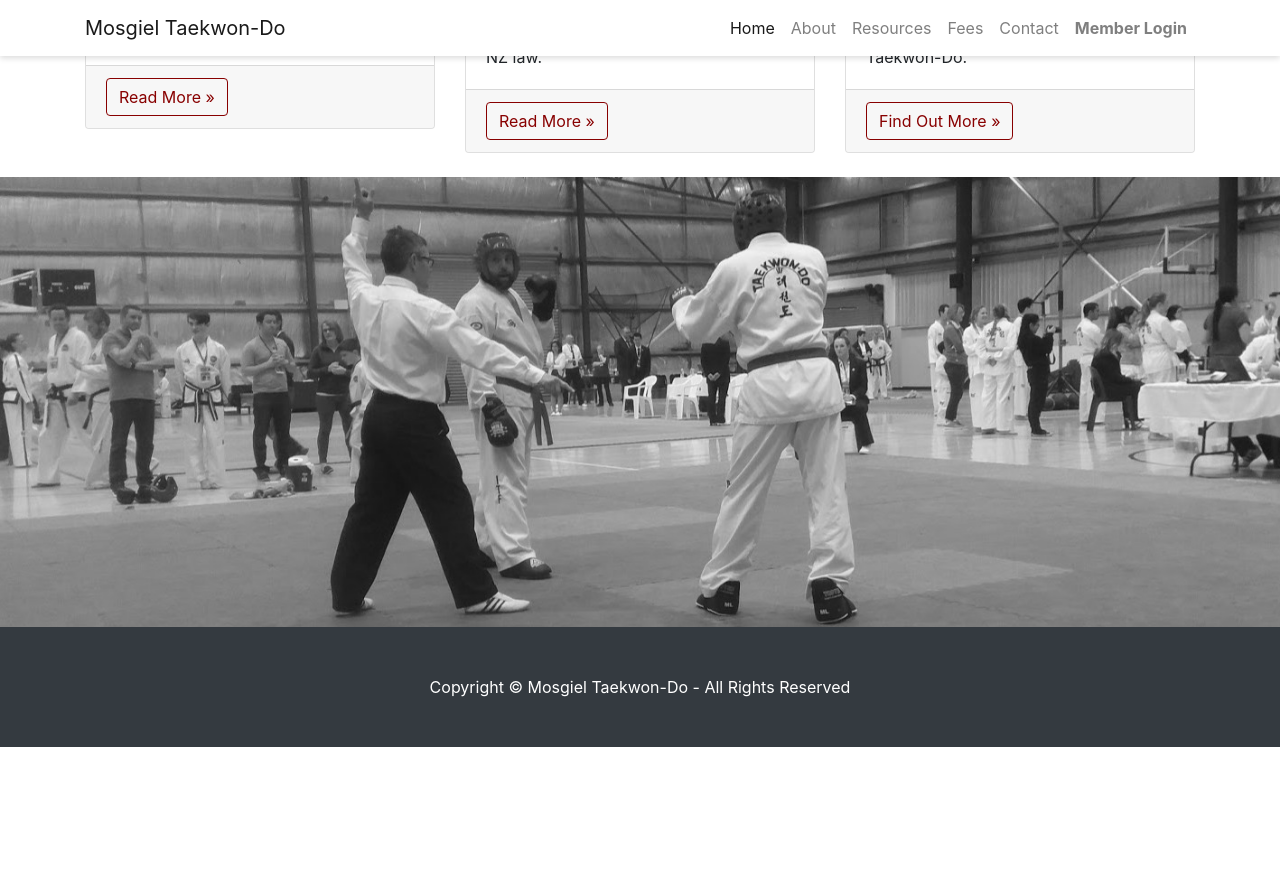
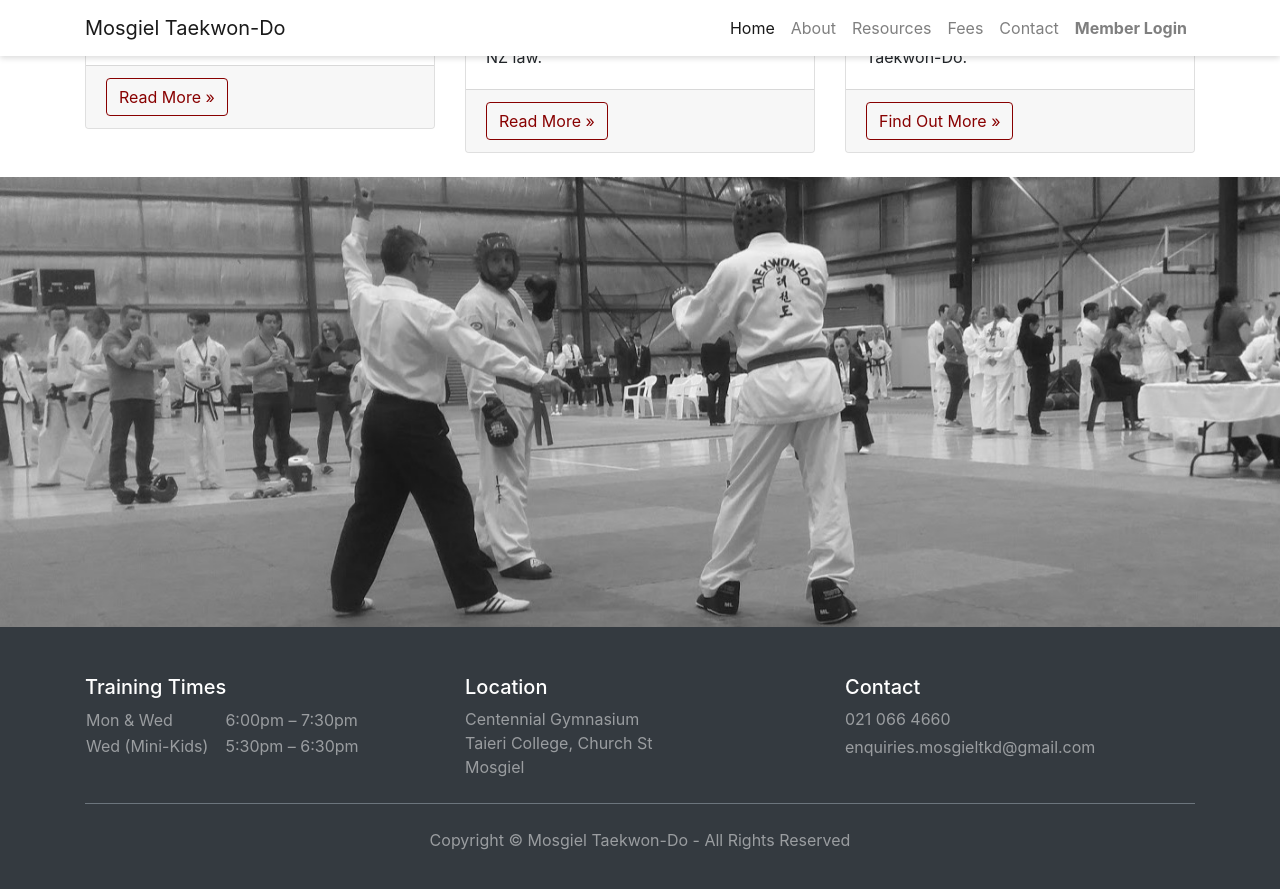
Before and after one commit to gurubobnz/www.mosgieltkd.co.nz, a Jekyll site: the page built from index.html, in a window 1280 px wide and 900 px high, scrolled down 1223 px. Shown: the top 889 px of the window. Built offline with Jekyll 4.4.1, drawn with Linux system fonts in a browser that asks for light colours; before the commit the page ends 1970 px from its top, so only the background shows below that.

Commit message:
Add training times, location, and contact to footer
Co-Authored-By: Claude Sonnet 4.6 <noreply@anthropic.com>

```diff
--- a/_layouts/default.html
+++ b/_layouts/default.html
@@ -19,9 +19,33 @@
     {{ content }}
 
     <!-- Footer -->
-    <footer class="py-5 bg-dark">
+    <footer class="py-5 bg-dark text-white">
       <div class="container">
-        <p class="m-0 text-center text-white">Copyright &copy; Mosgiel Taekwon-Do - All Rights Reserved</p>
+        <div class="row mb-4">
+          <div class="col-sm-4 mb-3 mb-sm-0">
+            <h5>Training Times</h5>
+            <table class="text-white-50">
+              <tbody>
+                <tr><td class="pr-3">Mon &amp; Wed</td><td>6:00pm &ndash; 7:30pm</td></tr>
+                <tr><td class="pr-3">Wed (Mini-Kids)</td><td>5:30pm &ndash; 6:30pm</td></tr>
+              </tbody>
+            </table>
+          </div>
+          <div class="col-sm-4 mb-3 mb-sm-0">
+            <h5>Location</h5>
+            <address class="text-white-50 mb-0">
+              Centennial Gymnasium<br>
+              Taieri College, Church St<br>
+              Mosgiel
+            </address>
+          </div>
+          <div class="col-sm-4">
+            <h5>Contact</h5>
+            <p class="text-white-50 mb-1"><a href="tel:+64210664660" class="text-white-50">021 066 4660</a></p>
+            <p class="text-white-50 mb-0"><a href="mailto:enquiries.mosgieltkd@gmail.com" class="text-white-50">enquiries.mosgieltkd@gmail.com</a></p>
+          </div>
+        </div>
+        <p class="m-0 text-center text-white-50 border-top border-secondary pt-4">Copyright &copy; Mosgiel Taekwon-Do - All Rights Reserved</p>
       </div>
     </footer>
 
```
